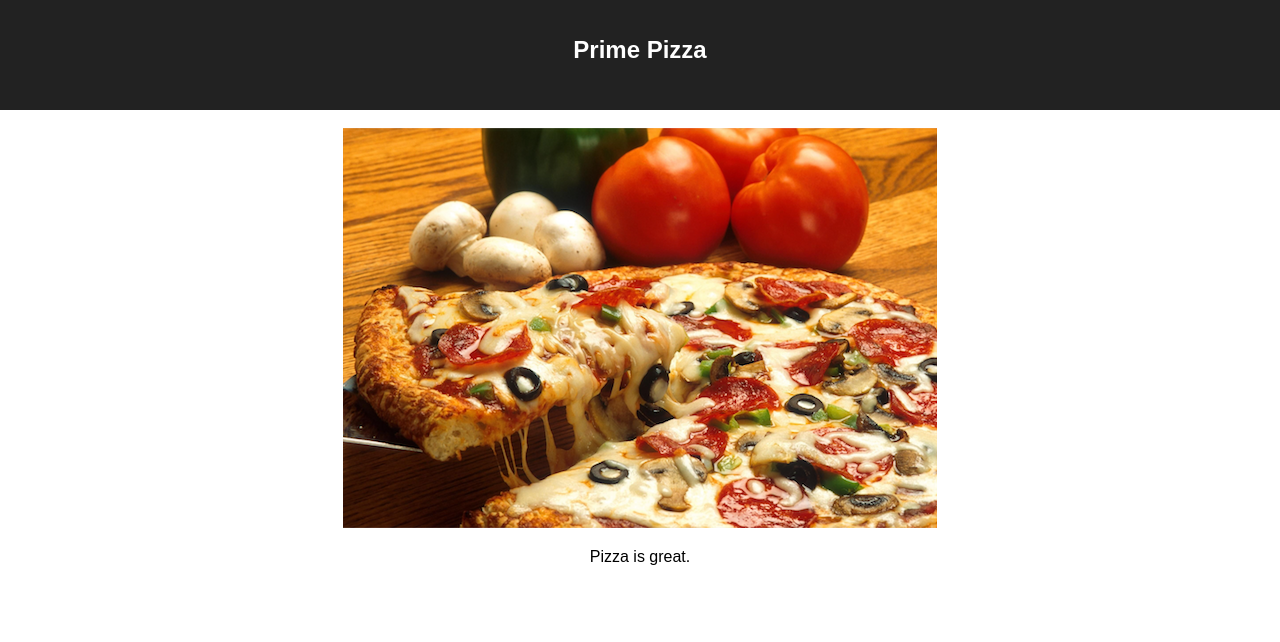
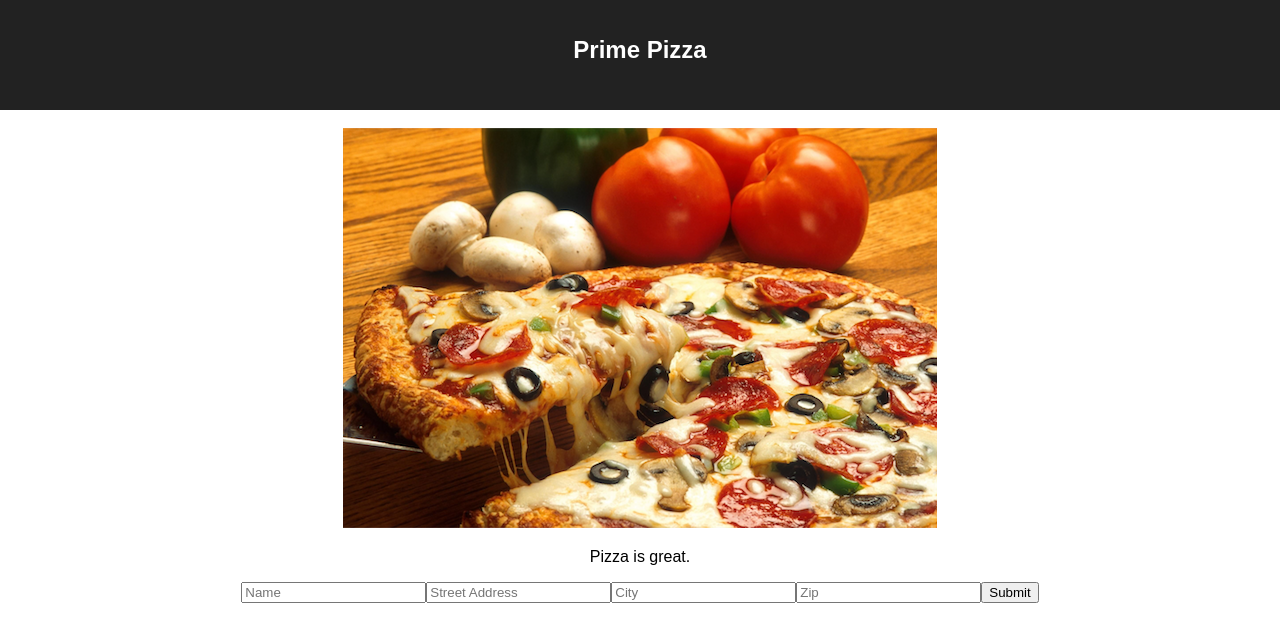
Before and after one commit to aboerhave/redux-pizza-parlor-, a React (Create React App) app: page / in a window 1280 px wide. Shown: the top 642 px of the page. Built offline with nearby package versions, Linux system fonts and the light colour scheme.

Commit message:
form component started

```diff
--- a/package.json
+++ b/package.json
@@ -8,7 +8,10 @@
     "pg": "^8.2.1",
     "react": "^16.8.6",
     "react-dom": "^16.8.6",
-    "react-scripts": "^3.4.0"
+    "react-redux": "^7.2.2",
+    "react-scripts": "^3.4.0",
+    "redux": "^4.0.5",
+    "redux-logger": "^3.0.6"
   },
   "devDependencies": {
     "nodemon": "^1.18.4"
--- a/src/components/App/App.js
+++ b/src/components/App/App.js
@@ -1,6 +1,8 @@
 import React, { Component } from 'react';
 import axios from 'axios';
 import './App.css';
+import PizzaForm from '../PizzaForm/PizzaForm';
+import {connect} from 'react-redux';
 
 class App extends Component {
   render() {
@@ -12,9 +14,14 @@ class App extends Component {
         <br/>
         <img src="images/pizza_photo.png"/>
         <p>Pizza is great.</p>
+        <PizzaForm />
       </div>
     );
   }
 }
 
-export default App;
+const putReduxStateOnProps = (reduxStore) => ({
+  reduxStore
+})
+
+export default connect(putReduxStateOnProps)(App);
--- /dev/null
+++ b/src/components/PizzaForm/PizzaForm.js
@@ -0,0 +1,50 @@
+import React, { Component } from 'react';
+import Axios from 'axios';
+import {connect} from 'react-redux';
+
+
+class PizzaForm extends Component {
+
+    state = {
+        customer: {
+            customer_name: '',
+            street_address: '',
+            city: '',
+            zip: ''
+        }
+    }
+
+    onChange = (event, propertyName) => {
+        this.setState({
+            order: {
+                ...this.state.customer,
+                [propertyName]: event.target.value
+            }
+        });
+    }
+
+    handleSubmit = (event) => {
+        event.preventDefault();
+        console.log('add customer');
+        console.log(this.state.customer);
+
+    }
+
+    render() {
+        return (
+            <form onSubmit={this.handleSubmit}>
+                <input type="text" onChange={(event) => this.handleChange(event, "customer_name")} ref="name" placeholder="Name"/>
+                <input type="text" onChange={(event) => this.handleChange(event, "street_address")} ref="address" placeholder="Street Address"/>
+                <input type="text" onChange={(event) => this.handleChange(event, "city")} ref="city" placeholder="City"/>
+                <input type="text" onChange={(event) => this.handleChange(event, "zip")} ref="zip" placeholder="Zip"/>
+                <button type="submit">Submit</button>
+            </form>
+        )
+    }
+}
+
+const putReduxStateOnProps = (reduxStore) => ({
+    reduxStore
+  })
+
+  export default connect(putReduxStateOnProps)(PizzaForm);
--- a/src/index.js
+++ b/src/index.js
@@ -2,5 +2,15 @@ import React from 'react';
 import ReactDOM from 'react-dom';
 import './index.css';
 import App from './components/App/App';
+import { Provider } from 'react-redux';
+import { createStore, combineReducers, applyMiddleware } from 'redux';
+import logger from 'redux-logger';
 
-ReactDOM.render(<App />, document.getElementById('root'));
+const reduxStore = createStore(
+    combineReducers({
+
+    }),
+    applyMiddleware(logger)
+  );
+
+ReactDOM.render(<Provider store={reduxStore}><App /></Provider>, document.getElementById('root'));
```
Also changed, not shown: 1 other file (tests, documents, lock files or other folders).
